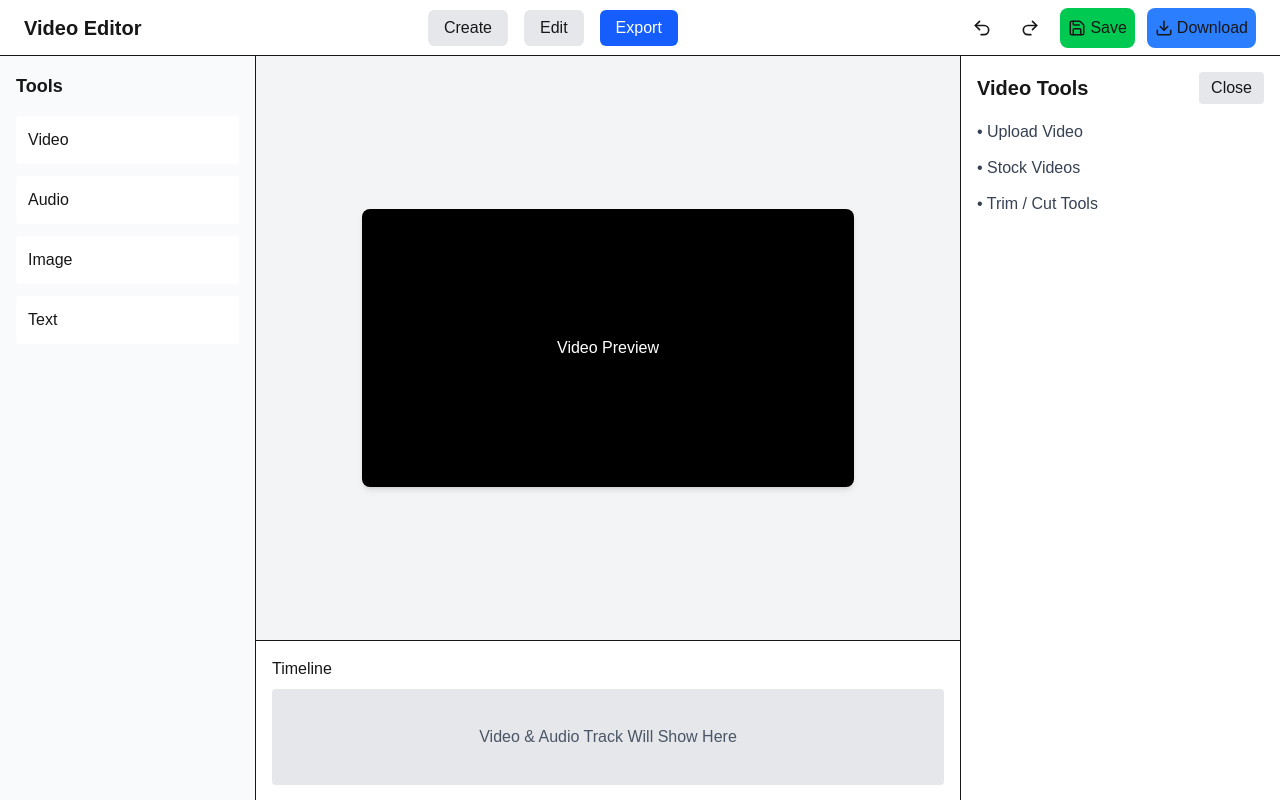
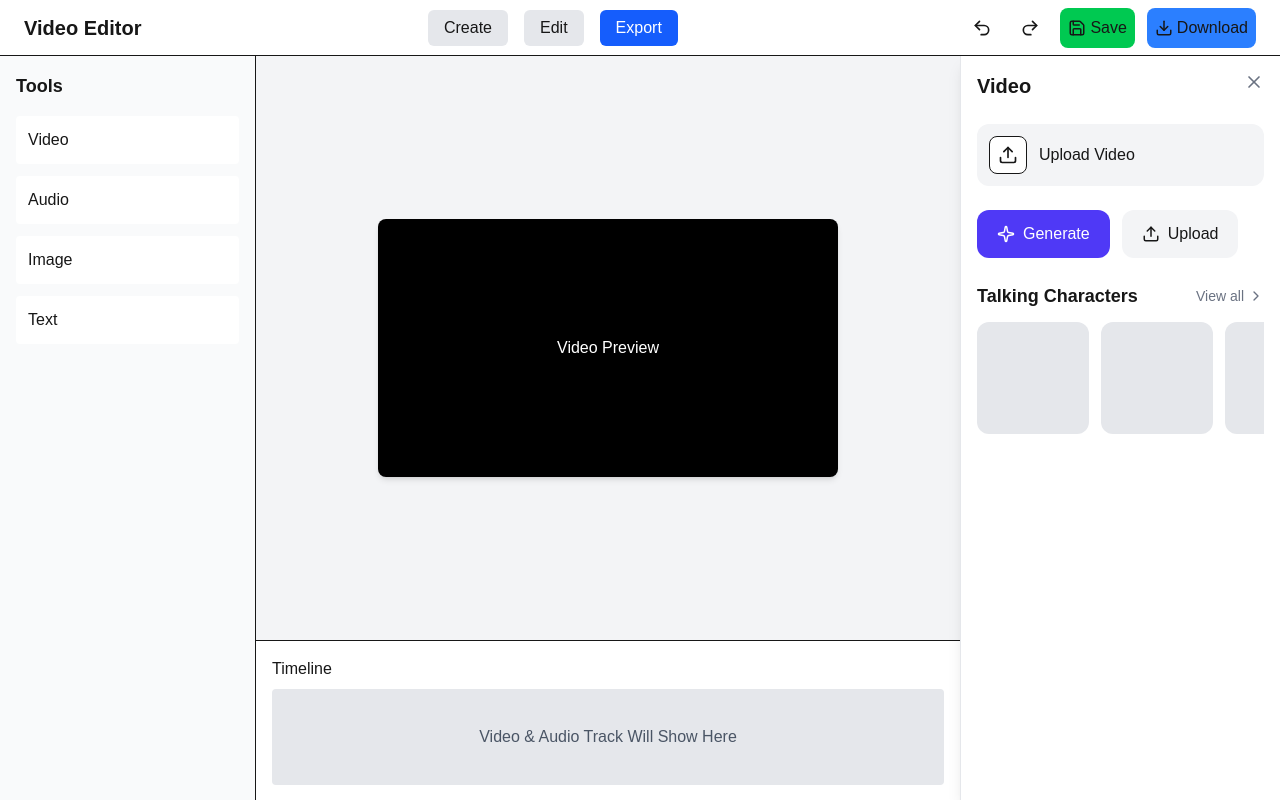
Before and after one commit to Taxilpatel132/video-editor, a Next.js app: page / in a window 1280 px wide. Both pictures are taken after a click on the item "Video". Built offline with nearby package versions, Linux system fonts and the light colour scheme.

Commit message:
vedio upload fetaure

```diff
--- a/app/page.tsx
+++ b/app/page.tsx
@@ -1,5 +1,5 @@
 "use client";
-import { useState } from "react";
+import { useState, useEffect } from "react";
 import Navbar from "@/components/Navbar";
 import Sidebar from "@/components/Sidebar";
 import VideoPreview from "@/components/VideoPreview";
@@ -10,16 +10,43 @@ import ToolPanel from "@/components/ToolPanel";
 export default function Home() {
   const [selectedTool, setSelectedTool] = useState<string | null>(null);
 
+  // videoSrc is an object URL (string) created from the uploaded File
+  const [videoSrc, setVideoSrc] = useState<string | null>(null);
+   // cleanup on unmount — revoke object URL if present
+  useEffect(() => {
+    return () => {
+      if (videoSrc) {
+        URL.revokeObjectURL(videoSrc);
+      }
+    };
+  }, [videoSrc]);
+   // onUpload receives a File object from ToolPanel
+  const handleUpload = (file: File | null) => {
+    if (!file) return;
+
+    // revoke previous url
+    if (videoSrc) {
+      URL.revokeObjectURL(videoSrc);
+    }
+
+    const url = URL.createObjectURL(file);
+    setVideoSrc(url);
+
+    // Optional: automatically close the panel after upload
+    // setSelectedTool(null);
+  };
+
   return (
     <div className="h-screen flex flex-col">
       <Navbar />
+
       <div className="flex flex-1 overflow-hidden">
         {/* Left Sidebar */}
         <Sidebar onSelectTool={setSelectedTool} />
 
         {/* Main Content */}
         <div className="flex flex-col flex-1 relative">
-          <VideoPreview />
+          <VideoPreview src={videoSrc} />
           <Timeline />
         </div>
 
@@ -27,6 +54,7 @@ export default function Home() {
         <ToolPanel
           selectedTool={selectedTool}
           onClose={() => setSelectedTool(null)}
+          onUploadFile={handleUpload}
         />
       </div>
     </div>
--- a/components/ToolPanel.tsx
+++ b/components/ToolPanel.tsx
@@ -1,55 +1,112 @@
-interface ToolPanelProps {
+"use client";
+
+import { Upload, Sparkle, ChevronRight, X, Trash2 } from "lucide-react";
+
+interface Props {
   selectedTool: string | null;
   onClose: () => void;
+  onUploadFile: (file: File | null) => void;
+  hasVideo?: boolean;
+  onRemoveVideo?: () => void;
 }
 
-export default function ToolPanel({ selectedTool, onClose }: ToolPanelProps) {
+export default function ToolPanel({
+  selectedTool,
+  onClose,
+  onUploadFile,
+  hasVideo = false,
+  onRemoveVideo,
+}: Props) {
+  const handleFileChange = (e: React.ChangeEvent<HTMLInputElement>) => {
+    const file = e.target.files?.[0] ?? null;
+    if (!file) return;
+    if (!file.type.startsWith("video/")) {
+      alert("Please upload a video file.");
+      return;
+    }
+    onUploadFile(file);
+    e.currentTarget.value = "";
+  };
+
   if (!selectedTool) return null;
 
   return (
-    <div className="w-80 h-full bg-white border-l shadow-lg p-4 flex flex-col">
-
-      <div className="flex justify-between items-center mb-4">
-        <h2 className="text-xl font-semibold capitalize">{selectedTool} Tools</h2>
+    <div className="w-80 h-full bg-white border-l border-gray-200 shadow-lg p-4 overflow-y-auto relative">
       <button
         onClick={onClose}
-          className="px-3 py-1 bg-gray-200 rounded hover:bg-gray-300"
+        className="absolute right-4 top-4 text-gray-500 hover:text-black"
+        aria-label="Close panel"
       >
-          Close
+        <X size={20} />
+      </button>
+
+      <h1 className="text-xl font-semibold mb-6 capitalize">{selectedTool}</h1>
+
+      {selectedTool === "video" && (
+        <div className="space-y-6">
+          {/* Upload */}
+          <label
+            htmlFor="video-upload"
+            className="w-full flex items-center gap-3 cursor-pointer bg-gray-100 p-3 rounded-xl hover:bg-gray-200"
+          >
+            <input
+              id="video-upload"
+              type="file"
+              accept="video/*"
+              onChange={handleFileChange}
+              className="hidden"
+            />
+            <div className="p-2 bg-white rounded-lg border">
+              <Upload size={20} />
+            </div>
+            <span className="font-medium">Upload Video</span>
+          </label>
+
+          {/* Generate + Upload UI */}
+          <div className="flex gap-3">
+            <button className="flex items-center gap-2 px-5 py-3 bg-indigo-600 text-white rounded-xl">
+              <Sparkle size={18} />
+              Generate
+            </button>
+            <button className="flex items-center gap-2 px-5 py-3 bg-gray-100 rounded-xl hover:bg-gray-200">
+              <Upload size={18} />
+              Upload
             </button>
           </div>
 
-      {/* TOOL CONTENT */}
-      {selectedTool === "video" && (
-        <div className="space-y-3">
-          <p className="text-gray-700">• Upload Video</p>
-          <p className="text-gray-700">• Stock Videos</p>
-          <p className="text-gray-700">• Trim / Cut Tools</p>
+          {/* Remove button shown when a video is present */}
+          {hasVideo && onRemoveVideo && (
+            <div className="pt-2 border-t border-gray-100">
+              <button
+                onClick={onRemoveVideo}
+                className="mt-3 w-full flex items-center justify-center gap-2 px-4 py-2 bg-red-50 text-red-600 rounded-lg hover:bg-red-100"
+                title="Remove uploaded video"
+              >
+                <Trash2 size={16} />
+                Remove Video
+              </button>
             </div>
           )}
 
-      {selectedTool === "audio" && (
-        <div className="space-y-3">
-          <p className="text-gray-700">• Upload Audio</p>
-          <p className="text-gray-700">• Music Library</p>
-          <p className="text-gray-700">• Clean Audio</p>
+          {/* Placeholders */}
+          <div>
+            <div className="flex justify-between items-center mb-3">
+              <h2 className="text-lg font-semibold">Talking Characters</h2>
+              <button className="text-sm flex items-center gap-1 text-gray-500 hover:text-black">
+                View all <ChevronRight size={16} />
+              </button>
+            </div>
+            <div className="flex gap-3 overflow-x-auto">
+              <div className="w-28 h-28 rounded-xl bg-gray-200 flex-shrink-0" />
+              <div className="w-28 h-28 rounded-xl bg-gray-200 flex-shrink-0" />
+              <div className="w-28 h-28 rounded-xl bg-gray-200 flex-shrink-0" />
+            </div>
+          </div>
         </div>
       )}
 
-      {selectedTool === "image" && (
-        <div className="space-y-3">
-          <p className="text-gray-700">• Upload Image</p>
-          <p className="text-gray-700">• Stock Images</p>
-          <p className="text-gray-700">• Background Remove</p>
-        </div>
-      )}
-
-      {selectedTool === "text" && (
-        <div className="space-y-3">
-          <p className="text-gray-700">• Add Title</p>
-          <p className="text-gray-700">• Subtitles</p>
-          <p className="text-gray-700">• Fonts</p>
-        </div>
+      {selectedTool !== "video" && (
+        <p className="text-gray-500">Tools for {selectedTool} coming soon…</p>
       )}
     </div>
   );
--- a/components/VideoPreview.tsx
+++ b/components/VideoPreview.tsx
@@ -1,11 +1,37 @@
-export default function VideoPreview() {
+"use client";
+
+import { Trash2 } from "lucide-react";
+
+interface Props {
+  src: string | null;
+  onRemove?: () => void;
+}
+
+export default function VideoPreview({ src, onRemove }: Props) {
   return (
-    <div className="flex-1 flex items-center justify-center bg-gray-100">
-      <div className="w-[70%] aspect-video bg-black rounded-lg overflow-hidden shadow-md">
-        {/* Placeholder for video */}
-        <div className="w-full h-full flex items-center justify-center text-white">
-          Video Preview
-        </div>
+    <div className="flex-1 flex items-center justify-center bg-gray-100 p-6">
+      <div className="w-[70%] aspect-video bg-black rounded-lg overflow-hidden shadow-md relative flex items-center justify-center">
+        {src ? (
+          <>
+            <video
+              src={src}
+              controls
+              className="w-full h-full object-contain bg-black"
+            />
+            {/* Remove overlay button top-right */}
+            {onRemove && (
+              <button
+                onClick={onRemove}
+                className="absolute top-3 right-3 p-2 bg-white/80 rounded-md hover:bg-white"
+                title="Remove video"
+              >
+                <Trash2 size={16} />
+              </button>
+            )}
+          </>
+        ) : (
+          <div className="text-white">Video Preview</div>
+        )}
       </div>
     </div>
   );
```
Lines whose indentation alone changed are shown as unchanged.
